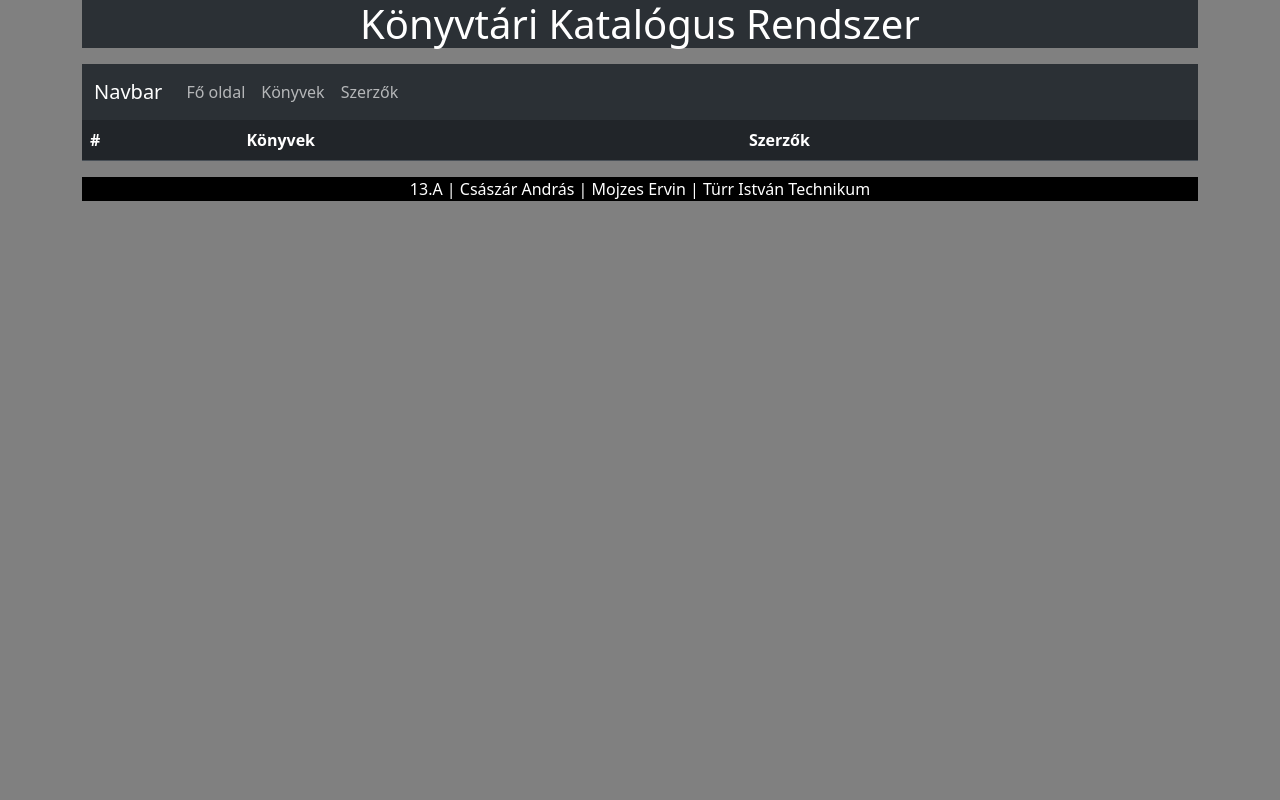
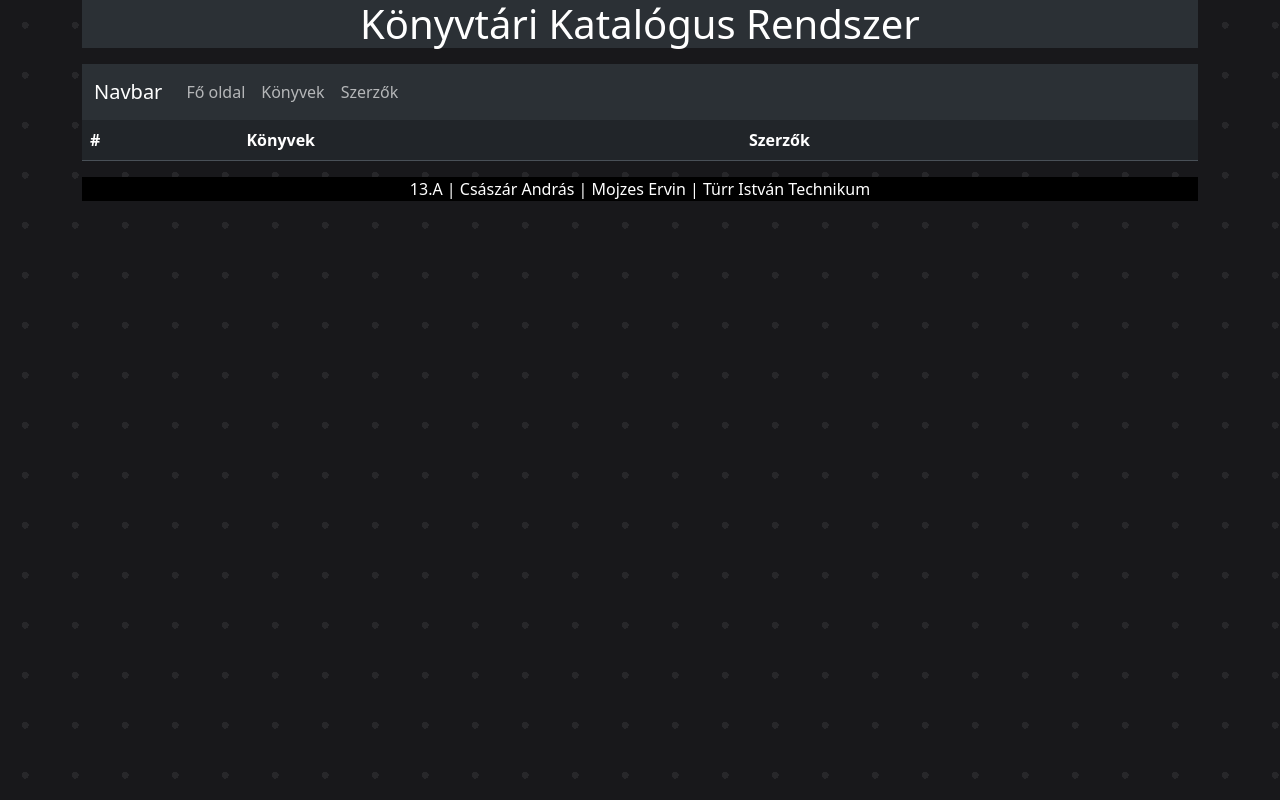
Before and after one commit to csandrisTurr/konyvtar, a plain HTML site: page index.html in a window 1280 px wide. Drawn offline with nearby package versions, Linux system fonts and the light colour scheme.

Commit message:
dotted bg

```diff
--- a/assets/index.css
+++ b/assets/index.css
@@ -15,3 +15,11 @@ footer{
 .konyvinput{
     color: white;
 }
+
+.dotted {
+  background-image: radial-gradient(#27272a 10%, transparent 10%),
+      radial-gradient(#27272a 10%, transparent 10%);
+  background-color: #18181b;
+  background-position: 0 0, 50px 50px;
+  background-size: 50px 50px;
+}
--- a/index.html
+++ b/index.html
@@ -8,7 +8,7 @@
     <link rel="stylesheet" href="/assets/index.css">
     <title>Könytár Katalógus</title>
 </head>
-<body>
+<body class="dotted">
     <div class="container">
         <header class="mb-3">
             <h1>Könyvtári Katalógus Rendszer</h1>
```
Also changed, not shown: views/konyv.html (+1 -1 lines).
